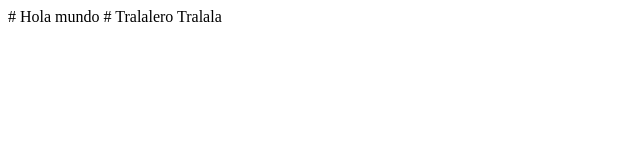
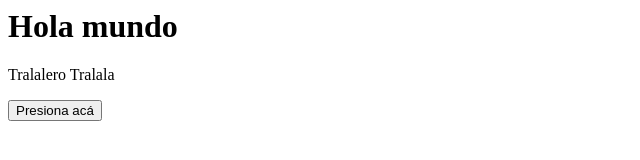
Before and after one commit to TechAtlasDev/ccomp-cci, a plain HTML site: page web/index.html in a window 1280 px wide. Shown: the whole page, without its empty margins (0-640 px from the left). Drawn offline with Linux system fonts and the light colour scheme.

Commit message:
Añadiendo cambios

```diff
--- a/web/index.html
+++ b/web/index.html
@@ -1,2 +1,5 @@
-# Hola mundo
-# Tralalero Tralala
+<h1>Hola mundo</h1>
+
+<p>Tralalero Tralala</p>
+
+<button>Presiona acá</button>
```
Also changed, not shown: 2 other files.
